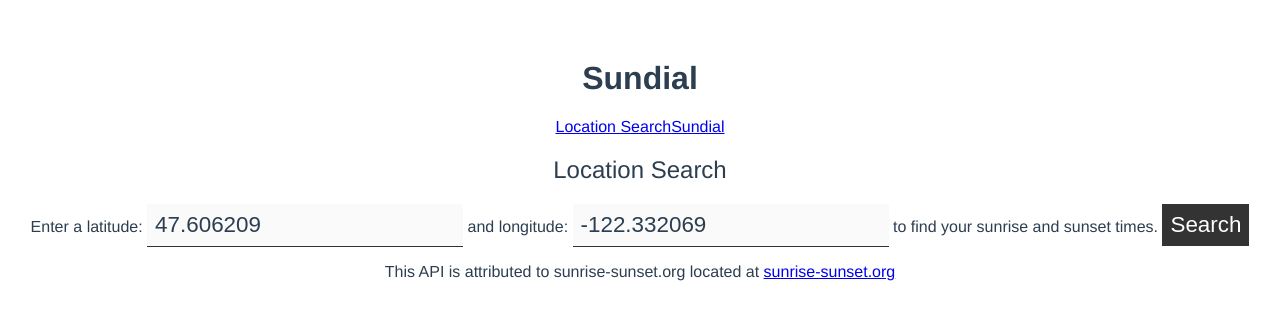
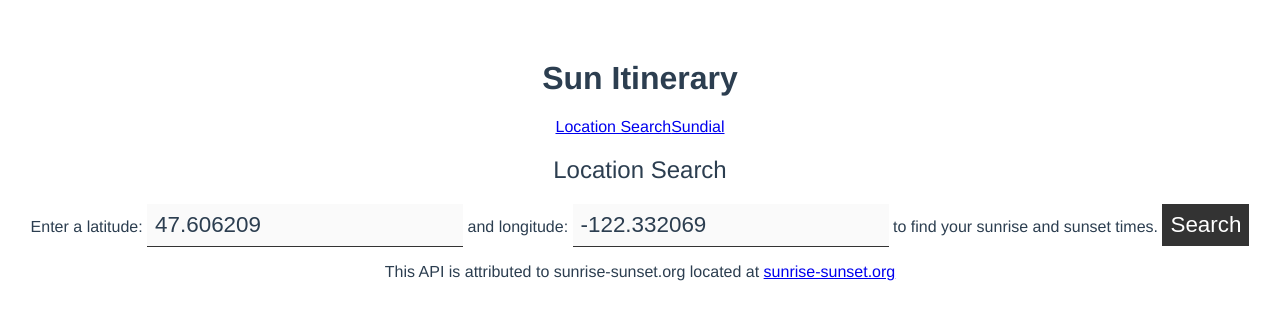
Before and after one commit to DerekJB1987/wats4000-final-project, a Vue app: page / in a window 1280 px wide. Shown: the top 320 px of the page. Built offline with nearby package versions, Linux system fonts and the light colour scheme.

Commit message:
forgot to run build

```diff
--- a/src/App.vue
+++ b/src/App.vue
@@ -1,6 +1,6 @@
 <template>
   <div id="app">
-    <h1>Sundial</h1>
+    <h1>Sun Itinerary</h1>
     <router-view/>
   </div>
 </template>
```
Also changed, not shown: 10 other files (tests, documents, lock files or other folders).
